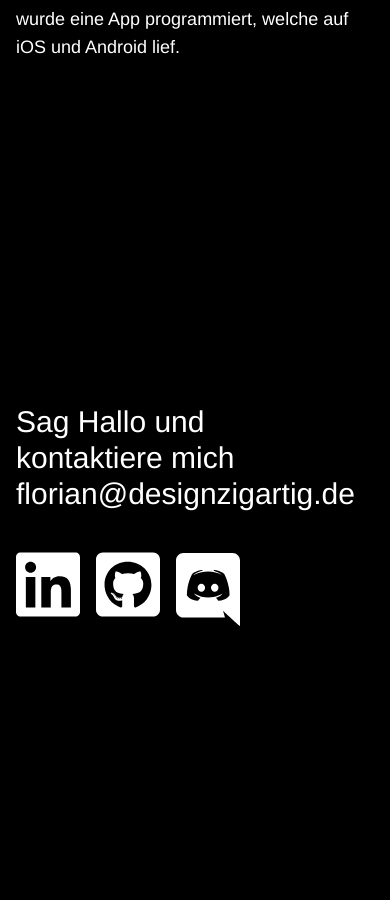
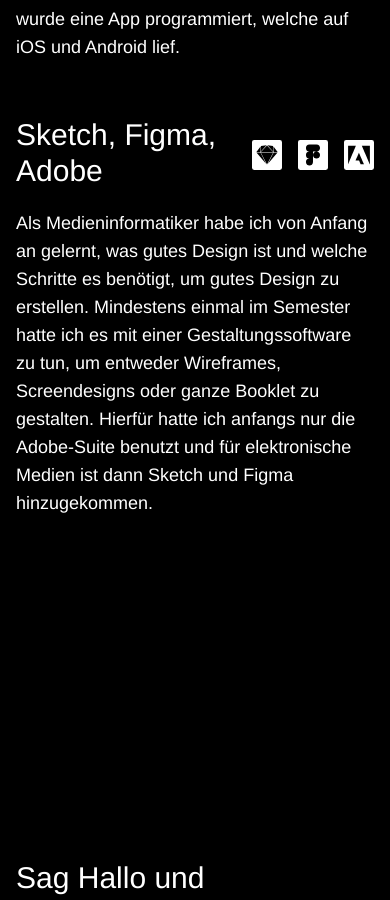
Before and after one commit to Flojan/portfolio, a Vue app: page / in a window 390 px wide. Shown: the part 5763-6663 px from the top of the page. Built offline with nearby package versions, Linux system fonts and the light colour scheme; a web font is replaced by a local one.

Commit message:
added another skill

```diff
--- a/src/views/Skills.vue
+++ b/src/views/Skills.vue
@@ -213,6 +213,92 @@
         </p>
       </div>
     </div>
+    <div class="mt-6 pb-8 lg:pb-0 grid grid-cols-1">
+      <div class="flex items-center pb-4">
+        <h3 class="text-3xl md:text-5xl pb-1">Sketch, Figma, Adobe</h3>
+        <svg
+          aria-hidden="true"
+          focusable="false"
+          data-prefix="fab"
+          role="img"
+          xmlns="http://www.w3.org/2000/svg"
+          viewBox="0 0 448 448"
+          class="w-10 ml-4"
+        >
+          <path
+            d="M208-208H-176.1A32.14,32.14,0,0,0-208-175.7V207.7A32.14,32.14,0,0,0-176.1,240H208a32.22,32.22,0,0,0,32-32.3V-175.7A32.22,32.22,0,0,0,208-208Z"
+            transform="translate(208 208)"
+            class="fill-current text-black dark:text-white"
+          />
+          <path
+            d="M-130.9-44.27l-11.88,16h58.14l4.43-84ZM106-119.11l-82.62-8.8L110.6-33.34ZM-76.49-8.22l-7.2-14.13h-58.53L2.27,145.78Zm1.29-20H107.26l-91.17-99Zm191,5.84-86,168.2L174.21-22.35h-58.4Zm2.5-81.72-6-8.1.58,11.12,3.91,72.86h58Zm-194,15.74-3,55L8.65-127.91-74-119.11Zm184.84,66H-77.13L16.1,159.91Z"
+            transform="translate(208 208)"
+            class="fill-current text-white dark:text-black"
+          />
+        </svg>
+        <svg
+          aria-hidden="true"
+          focusable="false"
+          data-prefix="fab"
+          role="img"
+          xmlns="http://www.w3.org/2000/svg"
+          viewBox="0 0 448 448"
+          class="w-10 ml-4"
+        >
+          <path
+            d="M208-208H-176.1A32.14,32.14,0,0,0-208-175.7V207.7A32.14,32.14,0,0,0-176.1,240H208a32.22,32.22,0,0,0,32-32.3V-175.7A32.22,32.22,0,0,0,208-208Z"
+            transform="translate(208 208)"
+            class="fill-current text-black dark:text-white"
+          />
+          <path
+            d="M16,16c0-70,105-70,105,0S16,86,16,16ZM-89,121A52.47,52.47,0,0,1-36.51,68.53H16V121c0,70-105,70-105,0ZM16-141.53v105H68.51c70,0,70-105,0-105ZM-89-89A52.47,52.47,0,0,0-36.51-36.51H16v-105H-36.51A52.48,52.48,0,0,0-89-89Zm0,105A52.47,52.47,0,0,0-36.51,68.52H16v-105H-36.51A52.47,52.47,0,0,0-89,16Z"
+            transform="translate(208 208)"
+            class="fill-current text-white dark:text-black"
+          />
+        </svg>
+        <svg
+          aria-hidden="true"
+          focusable="false"
+          data-prefix="fab"
+          role="img"
+          xmlns="http://www.w3.org/2000/svg"
+          viewBox="0 0 448 448"
+          class="w-10 ml-4"
+        >
+          <g id="Adobe">
+            <path
+              d="M312-119H-72.1A32.14,32.14,0,0,0-104-86.7V296.7A32.14,32.14,0,0,0-72.1,329H312a32.22,32.22,0,0,0,32-32.3V-86.7A32.22,32.22,0,0,0,312-119Z"
+              transform="translate(104 119)"
+              class="fill-current text-black dark:text-white"
+            />
+            <path
+              d="M118.73,71.54c.32.32,76.18,173.36,76.12,173.2H145.12c0-.51-23.52-56.41-23.28-56.79H68.24c.49.14,51.22-117.12,50.49-116.52Z"
+              transform="translate(104 119)"
+              class="fill-current text-white dark:text-black"
+            />
+            <path
+              d="M-42.85-34.74H73.68c.32,0-115.74,279.48-116.15,279.1S-42.74-34.93-42.85-34.74Z"
+              transform="translate(104 119)"
+              class="fill-current text-white dark:text-black"
+            />
+            <path
+              d="M162.37-34.74H282.85V244.5c0,.92-120.39-279.24-120.39-279.24Z"
+              transform="translate(104 119)"
+              class="fill-current text-white dark:text-black"
+            />
+          </g>
+        </svg>
+      </div>
+      <!-- https://flutter.dev/ -->
+      <p class="text-lg">
+        Als Medieninformatiker habe ich von Anfang an gelernt, was gutes Design
+        ist und welche Schritte es benötigt, um gutes Design zu erstellen.
+        Mindestens einmal im Semester hatte ich es mit einer Gestaltungssoftware
+        zu tun, um entweder Wireframes, Screendesigns oder ganze Booklet zu
+        gestalten. Hierfür hatte ich anfangs nur die Adobe-Suite benutzt und für
+        elektronische Medien ist dann Sketch und Figma hinzugekommen.
+      </p>
+    </div>
   </div>
 </template>
 
```
